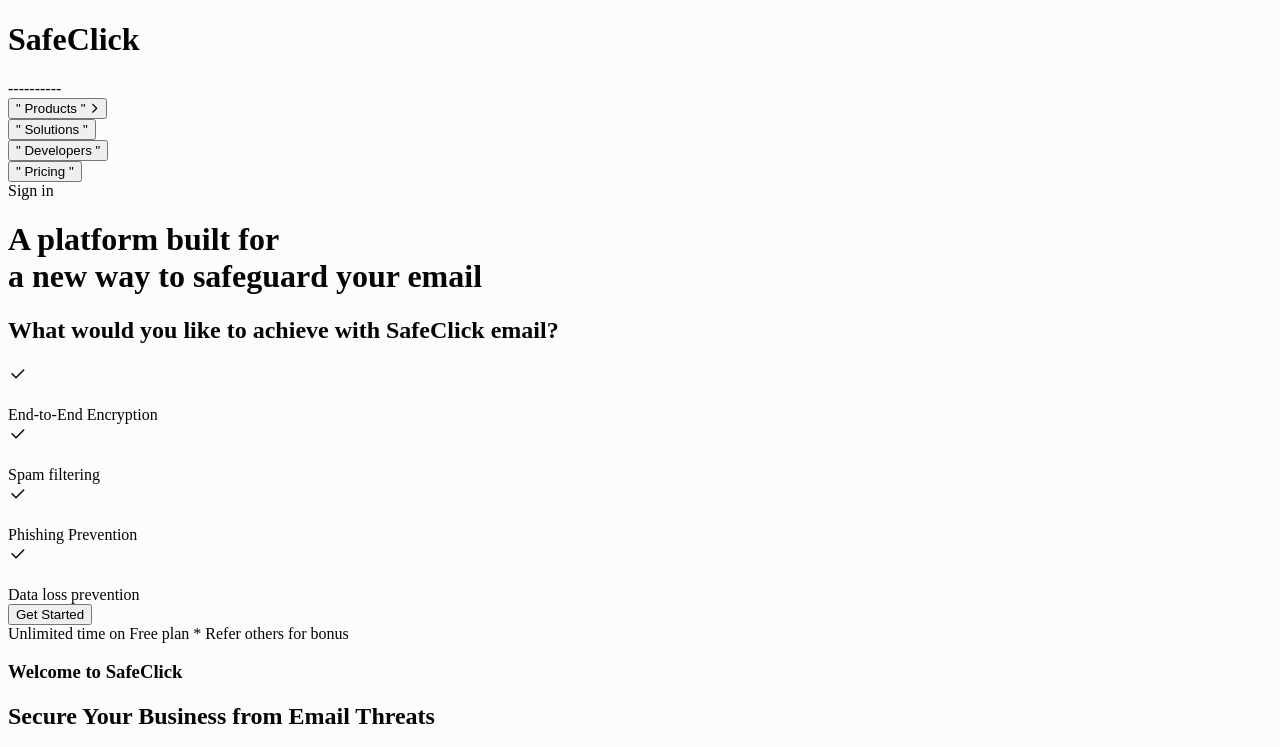
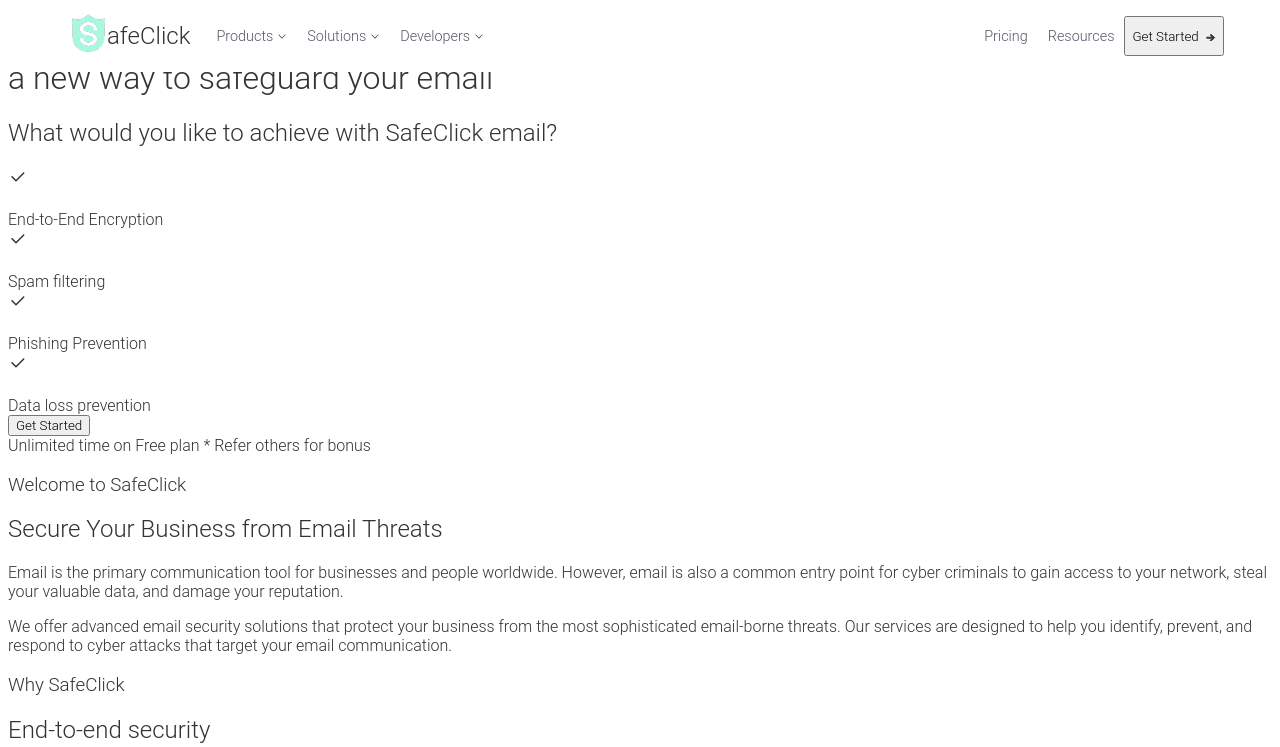
Before and after one commit to helenma0223234/mock-bussiness-static-landingpage, a plain HTML site: page index.html in a window 1280 px wide. Shown: the top 747 px of the page. Drawn offline with Linux system fonts and the light colour scheme.

Commit message:
header styling

```diff
--- a/index.html
+++ b/index.html
@@ -2,49 +2,58 @@
 <html>
 <head>
   <title>SafeClick | Safeguard Your Email Communication</title>
+  <link href="color.css" rel="stylesheet">
   <link href="style.css" rel="stylesheet">
 </head>
 <body>
-    <div id="Content">
+    <div id="default-app-theme" class="default-app-theme">
         <header class="SiteHeader">
+            <div class="SiteHeader_wrapper">
                 <div class="SiteHeader_container">
-                <div class="SiteHeader_navContainer">
-                    <h1 class="SiteHeader_logo">SafeClick</h1>
-                    <div class="SiteHeader_navMenu">
-                        ----------
+                    <div class="SiteHeader-logo-wrapper">
+                        <img alt="SafeClick logo" src="/Images/logo_xs.png">
+                        <h1 class="SiteHeader-logo">afeClick</h1>
+                    </div>
+                    <nav class="SiteHeader-desktop-content">
+                        <div class="left-side-header">
+                            <div class="site-header-item">
+                                <span>Products</span>
+                                <svg width="256" height="256" viewBox="0 0 256 256" xmlns="http://www.w3.org/2000/svg" class="site-header-item-icon">
+                                    <path d="M0 66.73c0 2.66.981 5.33 2.955 7.41l117.332 123.323a10.64 10.64 0 0 0 7.712 3.314c2.912 0 5.696-1.19 7.712-3.314L253.043 74.14c4.074-4.278 3.914-11.077-.331-15.163a10.627 10.627 0 0 0-15.083.333L128 174.536 18.379 59.32c-4.075-4.279-10.827-4.429-15.083-.343A10.76 10.76 0 0 0 0 66.73z" fill="#000" fill-rule="nonzero"></path>
+                                </svg>
+                            </div>
+                            <div class="site-header-item">
+                                <span>Solutions</span>
+                                <svg width="256" height="256" viewBox="0 0 256 256" xmlns="http://www.w3.org/2000/svg" class="site-header-item-icon">
+                                    <path d="M0 66.73c0 2.66.981 5.33 2.955 7.41l117.332 123.323a10.64 10.64 0 0 0 7.712 3.314c2.912 0 5.696-1.19 7.712-3.314L253.043 74.14c4.074-4.278 3.914-11.077-.331-15.163a10.627 10.627 0 0 0-15.083.333L128 174.536 18.379 59.32c-4.075-4.279-10.827-4.429-15.083-.343A10.76 10.76 0 0 0 0 66.73z" fill="#000" fill-rule="nonzero"></path>
+                                </svg>
+                            </div>
+                            <div class="site-header-item">
+                                <span>Developers</span>
+                                <svg width="256" height="256" viewBox="0 0 256 256" xmlns="http://www.w3.org/2000/svg" class="site-header-item-icon">
+                                    <path d="M0 66.73c0 2.66.981 5.33 2.955 7.41l117.332 123.323a10.64 10.64 0 0 0 7.712 3.314c2.912 0 5.696-1.19 7.712-3.314L253.043 74.14c4.074-4.278 3.914-11.077-.331-15.163a10.627 10.627 0 0 0-15.083.333L128 174.536 18.379 59.32c-4.075-4.279-10.827-4.429-15.083-.343A10.76 10.76 0 0 0 0 66.73z" fill="#000" fill-rule="nonzero"></path>
+                                </svg>
                             </div>
                         </div>
+                        <div class="right-side-header">
+                            <div class="site-header-item">
+                                <span>Pricing</span>
                             </div>
-            <div class="SiteHeader_mobileContainer">
-                <div class="MobileMenu">
-                    <div class="MobileMenu_header"></div>
-                    <div class="MobileMenu_body">
-                        <nav class="MobileMenu_nav">
-                            <div class="SiteMobileMenuNavItem">
-                                <button> " Products "
-                                    <svg fill="none" viewBox="0 0 16 16" width="10" height="10">
-                                        <path fill="#000000" fill-rule="evenodd" d="M5.29316 2.9087c-.39088-.39089-.39088-1.02464 0-1.41552.39089-.39089 1.02464-.39089 1.41553 0l6.29971 6.29973c.3905.39052.3905 1.02368 0 1.41421L6.70869 15.5068c-.39089.3909-1.02464.3909-1.41553 0-.39088-.3908-.39088-1.0246 0-1.4155l5.59134-5.59129L5.29316 2.9087Z" clip-rule="evenodd">
-                                        </path>
+                            <div class="site-header-item">
+                                <span>Resources</span>
+                            </div>
+                            <div class="header-button-wrapper">
+                                <button class="signup-button xs disable-animation has-arrow" data-style="zoom-in" data-size="xl" type="button">
+                                    <span class="signup-text">Get Started</span>
+                                    <span class="arrow-wrapper xs signup">
+                                        <svg width="10" height="14" viewBox="0 0 9 7" xmlns="http://www.w3.org/2000/svg" class="site-header-item-icon">
+                                            <path fill-rule="evenodd" clip-rule="evenodd" d="M4.628.616a.5.5 0 1 0-.64.768L6.203 3.23H.5a.5.5 0 0 0 0 1h5.612L3.988 6a.5.5 0 1 0 .64.769l3.23-2.693a.5.5 0 0 0 0-.768L4.628.616z"></path>
                                         </svg>
+                                    </span>
                                 </button>
                             </div>
-                            <div class="SiteMobileMenuNavItem">
-                                <button> " Solutions "
-                                </button>
-                            </div>
-                            <div class="SiteMobileMenuNavItem">
-                                <button> " Developers "
-                                </button>
-                            </div>
-                            <div class="SiteMobileMenuNavItem">
-                                <button> " Pricing "
-                                </button>
                         </div>
                     </nav>
-                    </div>
-                    <div class="MobileMenu_footer">
-                        Sign in
-                    </div>
                 </div>
             </div>
         </header>
--- a/style.css
+++ b/style.css
@@ -1,4 +1,121 @@
-body {
-    color: rgb(5, 5, 5);
-    background-color: rgb(252, 252, 252);
-  }
+* {
+  font-family: "Poppins", "Roboto", "Helvetica", "Arial", sans-serif;
+  box-sizing: border-box;
+  font-weight: 300;
+}
+
+:root {
+  --theme-box-shadow: 0 0 10px rgba(0, 0, 0, 0.5);
+}
+
+body,
+html {
+  font-family: "Poppins", "Roboto", "Helvetica", "Arial", sans-serif;
+  font-size: 16px;
+  color: #333;
+  scroll-behavior: smooth;
+}
+
+button,
+a {
+  cursor: pointer;
+}
+
+.SiteHeader_container {
+  width: 100%;
+  height: 72px;
+  position: fixed;
+  z-index: 556;
+  background-color: #ffffff;
+  display: flex;
+  justify-content: center;
+}
+
+.SiteHeader .SiteHeader_container {
+  width: 100%;
+  position: fixed;
+  height: 72px;
+  padding-left: 64px;
+  padding-right: 64px;
+  z-index: 555;
+  background-color: #ffffff;
+  transition: background-color 200ms ease;
+  top: 0;
+  display: flex;
+  align-items: center;
+}
+
+.SiteHeader .SiteHeader_container .SiteHeader-logo-wrapper {
+  display: flex;
+  align-items: center;
+  margin-right: 1rem;
+}
+
+.SiteHeader-logo-wrapper h1 {
+  font-size: 1.5rem; /* or any other font size you prefer */
+}
+
+.SiteHeader .SiteHeader_container .SiteHeader-logo-wrapper img {
+  height: 38px;
+  width: 33px;
+  margin-right: 2px;
+  margin-bottom: 6px;
+  justify-self: baseline;
+}
+
+.SiteHeader .SiteHeader_container .SiteHeader-desktop-content {
+  display: flex;
+  flex-grow: 1;
+  flex-shrink: 1;
+  align-items: center;
+  justify-content: center;
+  height: 72px;
+}
+
+.SiteHeader .SiteHeader_container .SiteHeader-desktop-content .left-side-header, .SiteHeader .SiteHeader_container .SiteHeader-desktop-content .right-side-header {
+  display: flex;
+  height: 100%;
+  align-items: center;
+}
+
+.SiteHeader .SiteHeader_container .SiteHeader-desktop-content .left-side-header {
+  flex-grow: 1;
+  flex-shrink: 0;
+}
+
+.SiteHeader .SiteHeader_container .SiteHeader-desktop-content .site-header-item {
+  display: flex;
+  cursor: pointer;
+  align-items: center;
+  padding: 8px 10px;
+  color: #535768;
+  transition: color 200ms ease;
+  border-radius: 8px;
+  font-size: 0.9rem;
+  box-shadow: var(--theme-box-shadow);
+}
+.SiteHeader .SiteHeader_container .SiteHeader-desktop-content .site-header-item-icon {
+  height: 7px;
+  width: 10px;
+  transition: 200ms ease;
+  margin-left: 4px;
+  overflow: hidden;
+}
+
+.site-header-item-icon path {
+  fill: #323338;
+  stroke: #323338;
+}
+
+.SiteHeader .SiteHeader_container .SiteHeader-desktop-content .right-side-header {
+  display: flex;
+  justify-content: flex-end;
+  flex-shrink: 0;
+}
+
+.right-side-header .header-button-wrapper {
+  height: 40px;
+  display: flex;
+  justify-content: center;
+  width: 100%;
+}
```
Also changed, not shown: Images/logo-lg.png (added), Images/logo_xs.png (added), Images/monday-logo-x2.png (added), color.css (added), 1 other file. Lines whose indentation alone changed are shown as unchanged.
